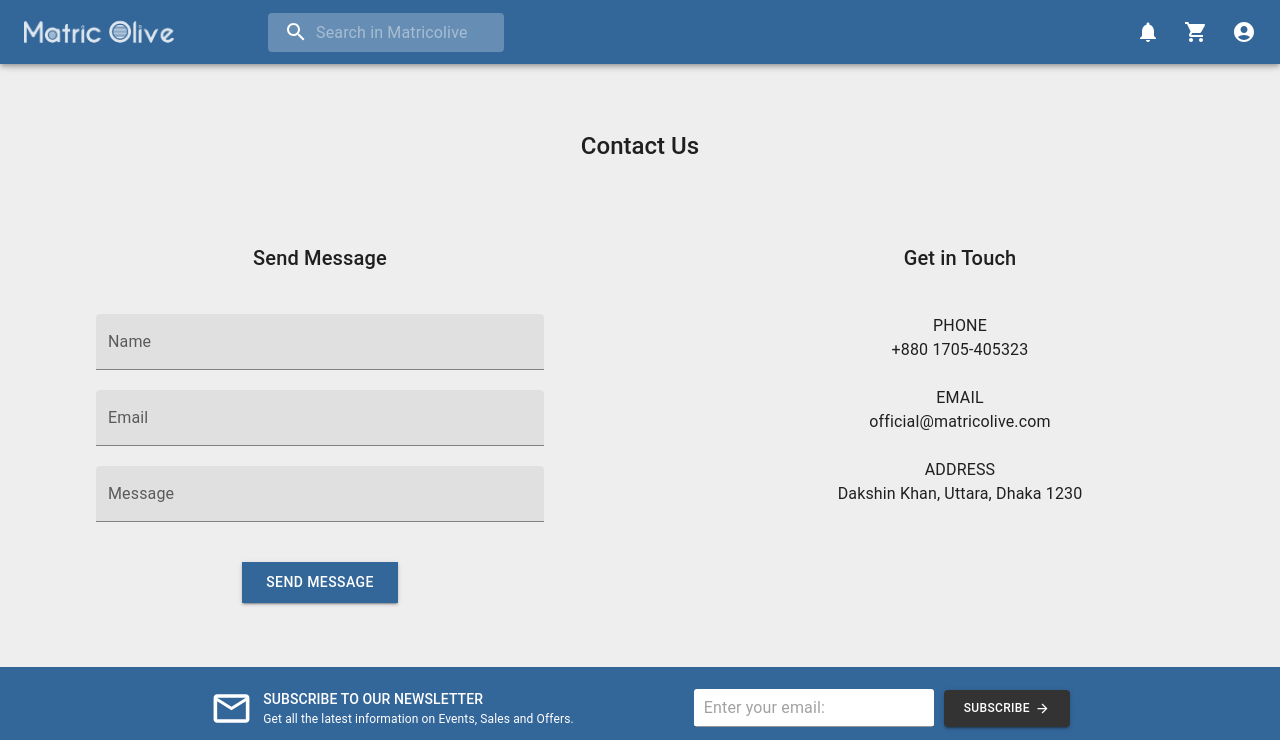
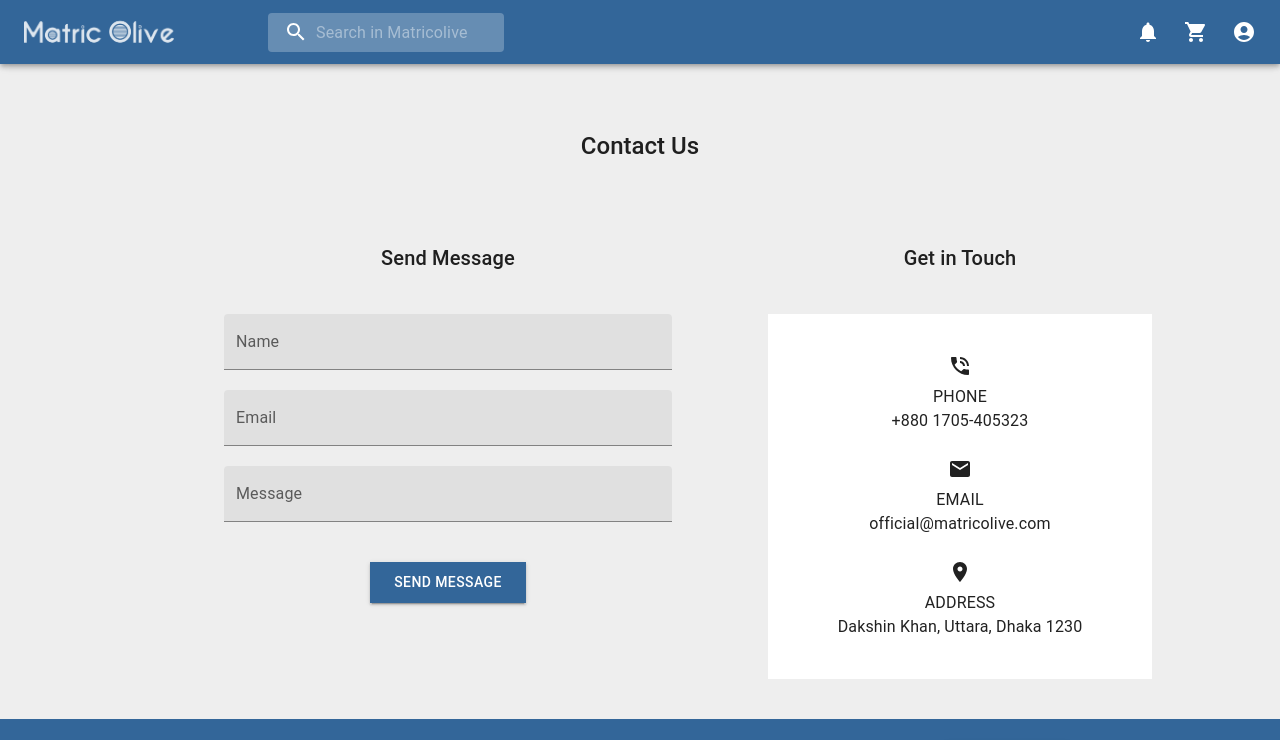
Before and after one commit to Rakibul-Hasan-max/Matricolive, a React (Create React App) app: page /contact in a window 1280 px wide. Shown: the top 740 px of the page. Built offline with nearby package versions, Linux system fonts and the light colour scheme.

Commit message:
map ad3d

```diff
--- a/src/Pages/ContactUs/ContactUs.js
+++ b/src/Pages/ContactUs/ContactUs.js
@@ -1,3 +1,6 @@
+import EmailIcon from '@mui/icons-material/Email';
+import LocationOnIcon from '@mui/icons-material/LocationOn';
+import PhoneInTalkIcon from '@mui/icons-material/PhoneInTalk';
 import { Box, Button, TextField, Typography } from "@mui/material";
 
 const ContactUs = () => {
@@ -6,8 +9,8 @@ const ContactUs = () => {
       <Typography variant="h5" sx={{ mt: "80px", fontWeight: 500 }}>
         Contact Us
       </Typography>
-      <Box sx={{ display: "flex" }}>
-        <Box sx={{ width: "50%" }}>
+      <Box sx={{ display: "flex", justifyContent: "center"}}>
+        <Box sx={{ minWidth: "50%" }}>
           <Typography variant="h6" sx={{ mt: "80px", fontWeight: 500 }}>
             Send Message
           </Typography>
@@ -46,20 +49,23 @@ const ContactUs = () => {
             <Box></Box>
           </Box>
         </Box>
-        <Box sx={{ width: "50%" }}>
+        <Box sx={{ minWidth: "30%" }}>
           <Typography variant="h6" sx={{ mt: "80px", fontWeight: 500 }}>
             Get in Touch
           </Typography>
-          <Box sx={{ mt: 5 }}>
+          <Box sx={{ mt: 5, backgroundColor: "white", py: 2 }}>
             <Box sx={{ my: 3 }}>
+              <PhoneInTalkIcon/>
               <Typography>PHONE</Typography>
               <Typography>+880 1705-405323</Typography>
             </Box>
             <Box sx={{ my: 3 }}>
+              <EmailIcon/>
               <Typography>EMAIL</Typography>
               <Typography>official@matricolive.com</Typography>
             </Box>
             <Box sx={{ my: 3 }}>
+              <LocationOnIcon/>
               <Typography>ADDRESS</Typography>
               <Typography>Dakshin Khan, Uttara, Dhaka 1230</Typography>
             </Box>
```
